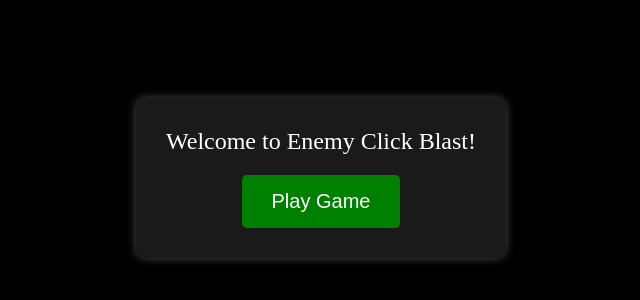
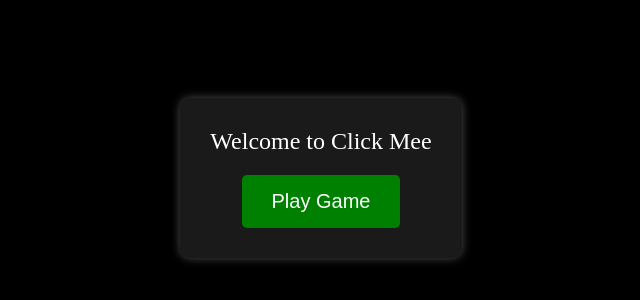
Before and after one commit to thinkido01/Game, a plain HTML site: page index.html in a window 1280 px wide. Shown: the part 222-522 px from the top of the page, without its empty margins (319-959 px from the left). Drawn offline with Linux system fonts and the light colour scheme.

Commit message:
Update index.html

```diff
--- a/index.html
+++ b/index.html
@@ -20,7 +20,7 @@
 <body>
     <div id="start-screen">
         <div id="start-box">
-            <div>Welcome to Enemy Click Blast!</div>
+            <div>Welcome to Click Mee</div>
             <button id="start-button" onclick="startGame()">Play Game</button>
         </div>
     </div>
```
